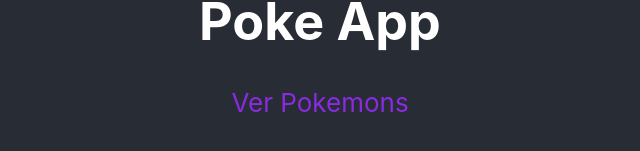
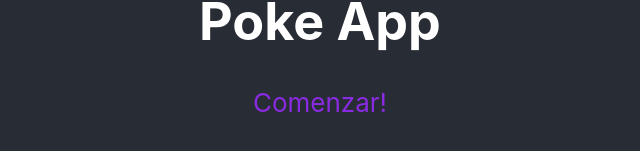
Before and after one commit to YamilaJS/my-app-react, a React (Create React App) app: page / in a window 1280 px wide. Shown: the part 437-588 px from the top of the page, without its empty margins (320-960 px from the left). Built offline with nearby package versions, Linux system fonts and the light colour scheme.

Commit message:
Add a key

```diff
--- a/src/components/Home.js
+++ b/src/components/Home.js
@@ -8,7 +8,7 @@ const Home = () => {
             <header className="App-header">
                 <img src={process.env.PUBLIC_URL + '/images/poke.png'} width='400' alt='poke'/>
                 <h1>Poke App</h1>
-                <Link to='/pokemons'>Ver Pokemons</Link>
+                <Link to='/pokemons'>Comenzar!</Link>
             </header>
           </div>
         );
--- a/src/components/List.js
+++ b/src/components/List.js
@@ -9,7 +9,7 @@ function List({ pokedata }) {
                 {pokedata.map((pokemon, index) => {
                     let url= "https://github.com/PokeAPI/sprites/blob/master/sprites/pokemon/other-sprites/official-artwork/"
                     let pokeIndex = pokemon.url.split('/')[pokemon.url.split('/').length - 2]
-                    return <PokeCard to={`/poke-info/${pokeIndex}/${pokemon.name}`} name={pokemon.name} image={`${url}${pokeIndex}.png?raw=true`} />
+                    return <PokeCard to={`/poke-info/${pokeIndex}/${pokemon.name}`} name={pokemon.name} image={`${url}${pokeIndex}.png?raw=true`} key={`pokeNum${index}`}/>
                 })}
             </Grid>
         </Fragment>
```
